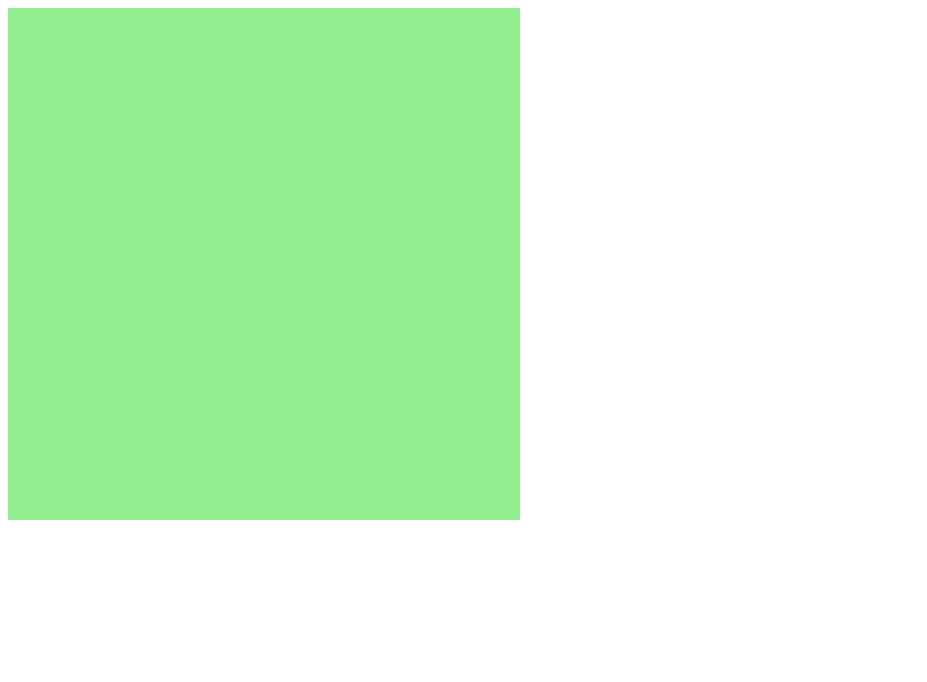
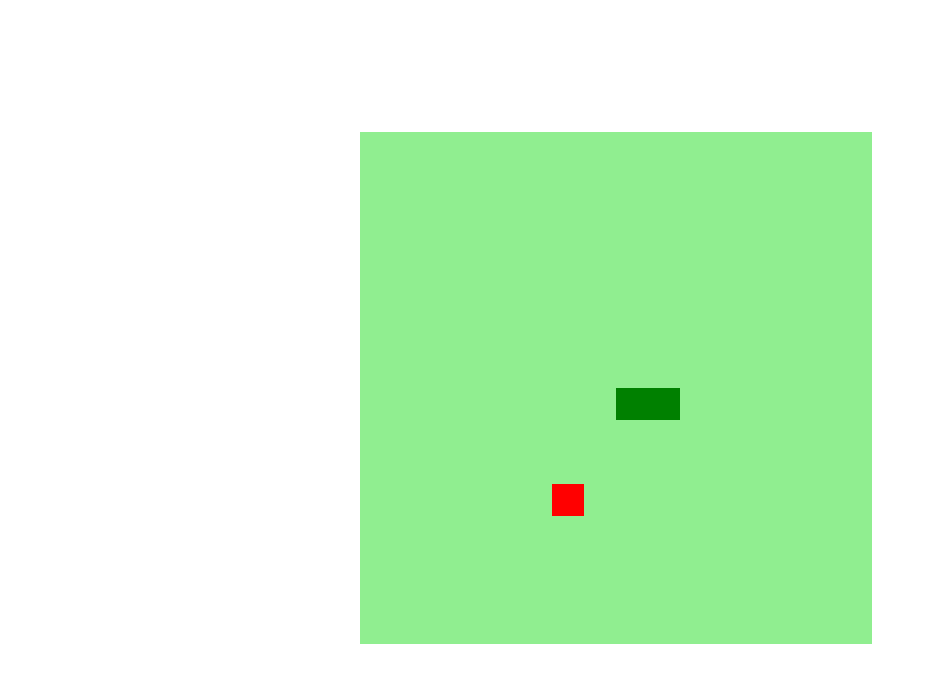
Before and after one commit to gcamargos/Jogo_da_cobrinha, a plain HTML site: page index.html in a window 1280 px wide. Shown: the whole page, without its empty margins (0-927 px from the left). Drawn offline with Linux system fonts and the light colour scheme.

Commit message:
finalizando projeto

```diff
--- a/index.html
+++ b/index.html
@@ -5,6 +5,7 @@
   <meta charset="UTF-8">
   <meta http-equiv="X-UA-Compatible" content="IE=edge">
   <meta name="viewport" content="width=device-width, initial-scale=1.0">
+  <link rel="stylesheet" href="style.css">
   <title>Document</title>
 </head>
 
--- a/script.js
+++ b/script.js
@@ -1,46 +1,83 @@
-let canvas = document.getElementById('snake')
-let context = canvas.getContext('2d') /*renderiza o desenho de dentro do canvas*/
-let box = 32; /*32 pixels cada quadrado */
-let snake = [];
-snake[0] = {
+let canvas = document.getElementById("snake"); //criar elemento que irá rodar o jogo
+let context = canvas.getContext("2d"); //....
+let box = 32;
+let snake = []; //criar cobrinha como lista, já que ela vai ser uma série de coordenadas, que quando pintadas, criam os quadradinhos
+snake[0] ={
     x: 8 * box,
     y: 8 * box
-
 }
 let direction = "right";
-
-function criarBG() { /**funcao que desenha e define o canva */
-  context.fillStyle = "Lightgreen"; /*cor do context, trabalha co m oestilo do canvas = context*/
-  context.fillRect(0, 0, 16 * box, 16 * box); /*trabalha com 4 parametros x,y,altura,largura*/
+let food ={
+    x: Math.floor(Math.random() * 15 + 1) * box,
+    y: Math.floor(Math.random() * 15 + 1) * box
 }
 
-function criarCobrinha() { /*ela sera um array de coordenadas */
-  for (i = 0; i < snake.length; i++) {
+function criarBG(){
+    context.fillStyle = "lightgreen";
+    context.fillRect(0, 0, 16*box, 16*box); //desenha o retângulo usando x e y e a largura e altura setadas
+}
+
+function criarCobrinha (){
+    for(i = 0; i < snake.length; i++){
         context.fillStyle = "green";
-    context.fillRect(snake[i].x, snake[i].y, box, box)
+        context.fillRect(snake[i].x, snake[i].y, box, box);
     }
 }
 
-function iniciaJogo() {
+function drawFood (){
+    context.fillStyle = "red";
+    context.fillRect(food.x, food.y, box, box);
+}
+
+//quando um evento acontece, detecta e chama uma função
+document.addEventListener('keydown', update);
+
+function update(event){
+    if(event.keyCode == 37 && direction != 'right') direction = 'left';
+    if(event.keyCode == 38 && direction != 'down') direction = 'up';
+    if(event.keyCode == 39 && direction != 'left') direction = 'right';
+    if(event.keyCode == 40 && direction != 'up') direction = 'down';
+}
+
+function iniciarJogo(){
+
+    if(snake[0].x > 15*box && direction == "right") snake[0].x = 0;
+    if(snake[0].x < 0 && direction == 'left') snake[0].x = 16 * box;
+    if(snake[0].y > 15*box && direction == "down") snake[0].y = 0;
+    if(snake[0].y < 0 && direction == 'up') snake[0].y = 16 * box;
+
+    for(i = 1; i < snake.length; i++){
+        if(snake[0].x == snake[i].x && snake[0].y == snake[i].y){
+            clearInterval(jogo);
+            alert('Game Over :(');
+        }
+    }
+
     criarBG();
     criarCobrinha();
+    drawFood();
 
     let snakeX = snake[0].x;
     let snakeY = snake[0].y;
 
-  if (direction == "right") snakeX += box;
-  if (direction == "left") snakeX -= box;
+    if(direction == "right") snakeX += box;
+    if(direction == "left") snakeX -= box;
     if (direction == "up") snakeY -= box;
-  if (direction == "down") snakeY += box;
+    if(direction == "down") snakeY += box;
 
-  snake.pop();
+    if(snakeX != food.x || snakeY != food.y){
+        snake.pop(); //pop tira o último elemento da lista
+    }else{
+        food.x = Math.floor(Math.random() * 15 +1) * box;
+        food.y = Math.floor(Math.random() * 15 +1) * box;
+    }
 
-  let newHead = {
+    let newHead ={
         x: snakeX,
         y: snakeY
     }
 
-  snake.unshift(newHead);
+    snake.unshift(newHead); //método unshift adiciona como primeiro quadradinho da cobrinha
 }
 
-let jogo = setInterval(iniciaJogo, 100)
+let jogo = setInterval(iniciarJogo, 100);
--- a/style.css
+++ b/style.css
@@ -0,0 +1,10 @@
+body{
+  height: 95vh;
+  width: 95vw;
+  display: flex;
+  flex-direction: column;
+  justify-content: center;
+  align-items: center;
+  background-color:white;
+  color: rgb(52, 165, 52);
+}
```
Lines whose indentation alone changed are shown as unchanged.
